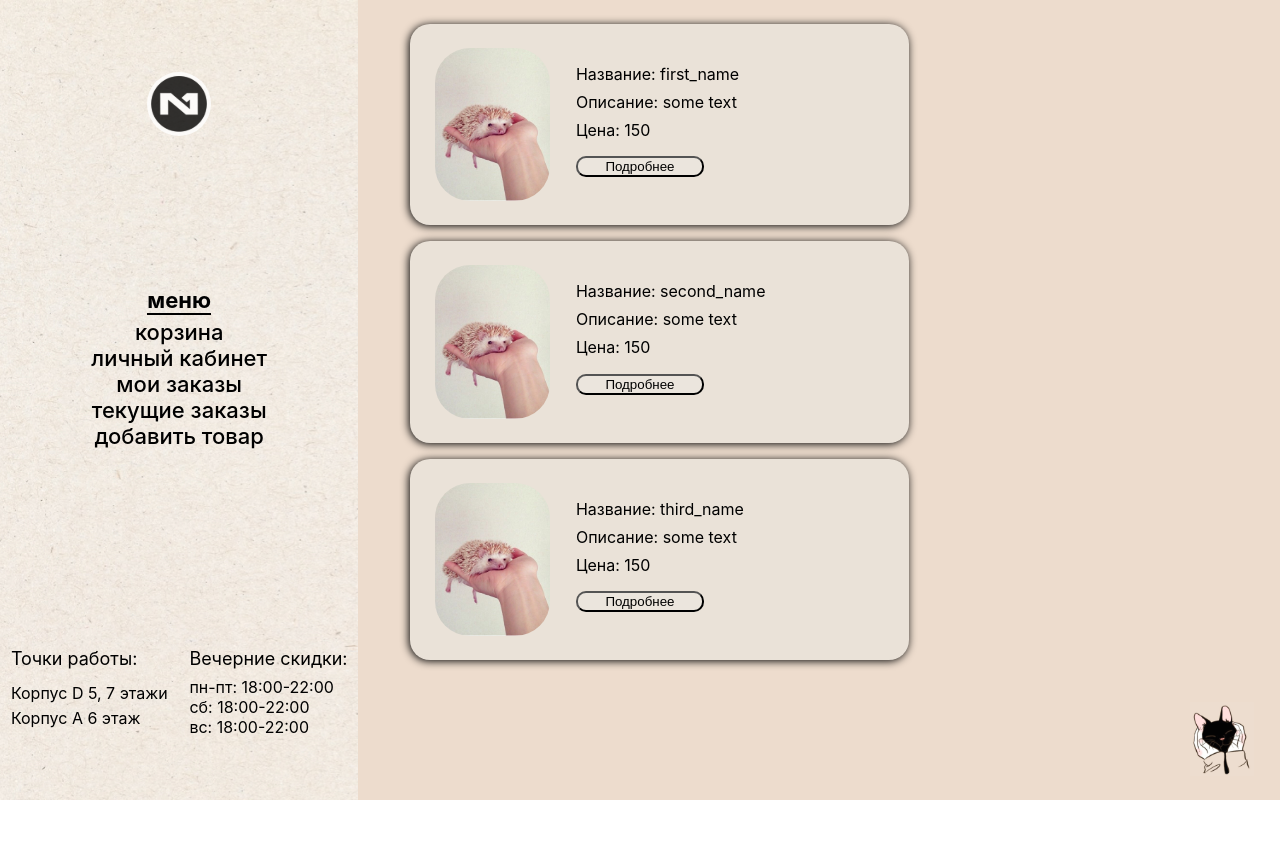
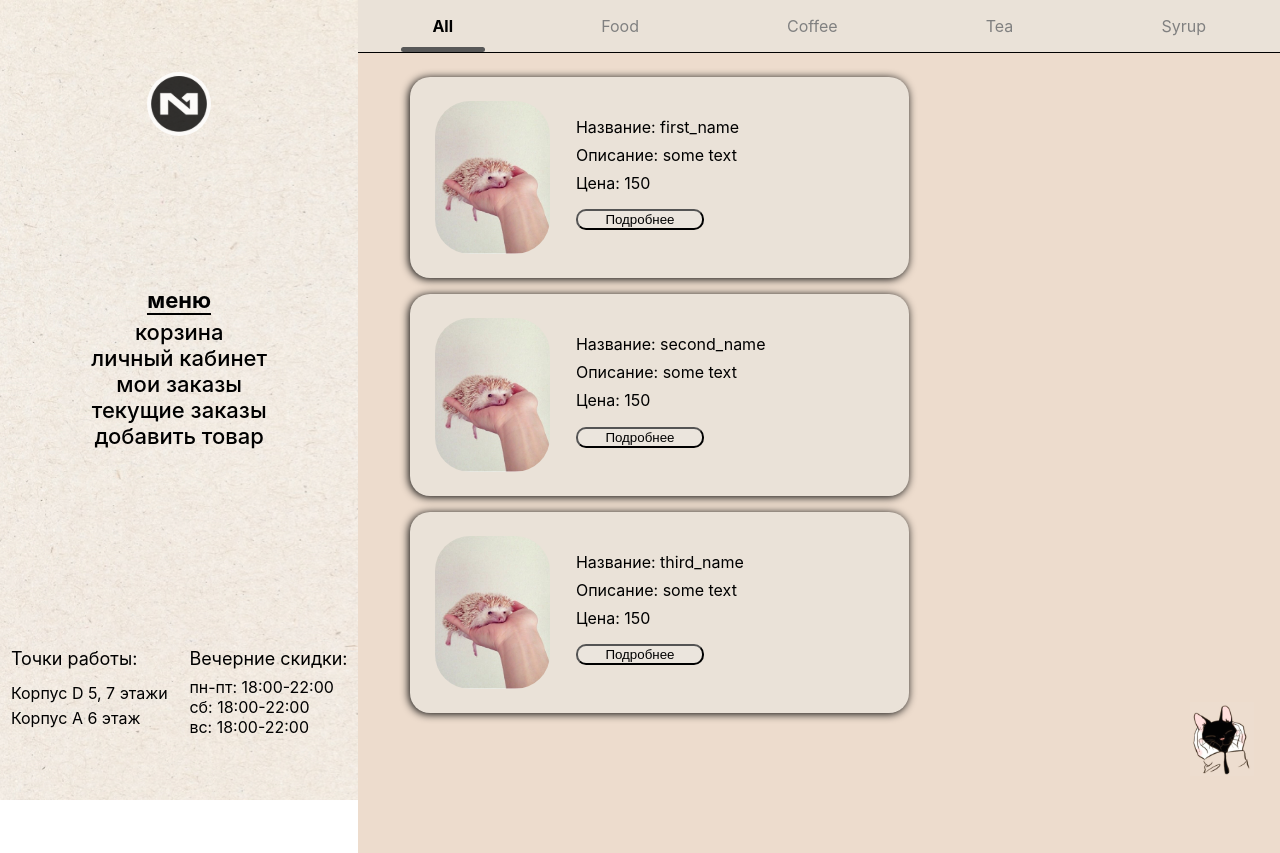
Before and after one commit to BornOfTheMoon/Coffee, a React (Create React App) app: page /menu in a window 1280 px wide. Before the commit the page ends 800 px from the top, so only its background shows below. Built offline with nearby package versions, Linux system fonts and the light colour scheme; no server answers.

Commit message:
added tabs on menu page

```diff
--- a/src/components/CurrentOrders/CurrentOrders.js
+++ b/src/components/CurrentOrders/CurrentOrders.js
@@ -19,7 +19,7 @@ function CurrentOrders({orders}) {
         <div className={styles.currentOrders}>
             <p>Ждут подтверждения</p>
             <div className={styles.currentOrders__items}>
-                {wait.map((order) => <CurrentOrdersCard order={order} status={"wait confirm"}/>)}
+                {wait.map((order) => <CurrentOrdersCard order={order}/>)}
             </div>
             <p>В работе</p>
             <div className={styles.currentOrders__items}>
--- /dev/null
+++ b/src/components/MenuTabBar/MenuTabBar.js
@@ -0,0 +1,42 @@
+import { useState } from "react";
+import styles from "./MenuTabs.module.css";
+import Tab from "./MenuTabItem";
+
+
+const MenuTabBar = ({products, setProducts}) => {
+    console.log(products)
+    const tabs = [
+        {
+            name: "All",
+            onclick: () => setProducts(products),
+        },
+        {
+            name: "Food",
+            onclick: () => setProducts(products.filter((value) => value.category === "food")),
+        },
+        {
+            name: "Coffee",
+            onclick: () => setProducts(products.filter((value) => value.category === "coffee")),
+        },
+        {
+            name: "Tea",
+            onclick: () => setProducts(products.filter((value) => value.category === "tea")),
+        },
+        {
+            name: "Syrup",
+            onclick: () => setProducts(products.filter((value) => value.category === "syrup")),
+        },
+    ];
+    const [activeTab, setActiveTab] = useState(0);
+    const tabItems = tabs.map((value, index) => (
+        <Tab
+            activeChanger={() => setActiveTab(index)}
+            dataChanger={value.onclick}
+            tabTitle={value.name}
+            isActive={activeTab === index}
+        />
+    ));
+    return <div className={styles.container}>{tabItems}</div>;
+};
+
+export default MenuTabBar;
--- /dev/null
+++ b/src/components/MenuTabBar/MenuTabItem.js
@@ -0,0 +1,16 @@
+import styles from "./MenuTabs.module.css";
+
+
+const Tab = ({dataChanger, activeChanger, tabTitle, isActive}) => (
+    <div
+        className={`${styles.tab} ${isActive && styles.active_tab}`}
+        onClick={() => {
+            dataChanger();
+            activeChanger();
+        }}
+    >
+        <span className={styles.tab_title}>{tabTitle}</span>
+    </div>
+);
+
+export default Tab;
--- /dev/null
+++ b/src/components/MenuTabBar/MenuTabs.module.css
@@ -0,0 +1,46 @@
+.container {
+    display: flex;
+    flex: 1;
+    align-items: center;
+    border-bottom: black 1px solid;
+    background: #EAE2D8;
+    background-blend-mode: overlay;
+}
+
+.tab {
+    text-align: center;
+    flex-grow: 1;
+    padding: 16px;
+    cursor: pointer;
+}
+
+.tab_title {
+    color: gray;
+    font-weight: normal;
+}
+
+.active_tab {
+    position: relative;
+}
+
+.active_tab > .tab_title {
+    color:black;
+    font-weight: bold;
+}
+
+.active_tab > .tab_title::after {
+    content: "";
+    background-color: #585858;
+    display: block;
+    position: absolute;
+    height: 5px;
+    width: 50%;
+    border-radius: 1rem;
+    bottom: 0;
+    left: 25%;
+    text-align: center;
+}
+
+.tab:hover {
+    background-color: gray;
+}
--- a/src/components/OrderCard/OrderCard.js
+++ b/src/components/OrderCard/OrderCard.js
@@ -11,7 +11,6 @@ const defaultOrder = {
     }
 
 function OrderCard({id}) {
-    console.log(id)
     const [order, setOrder] = useState(defaultOrder)
     const API_URL = `http://localhost:8000/api/order/${id}`
 
--- a/src/components/OrderCard/OrderCardItem.js
+++ b/src/components/OrderCard/OrderCardItem.js
@@ -8,16 +8,11 @@ const defaultProduct = {
 }
 
 function OrderCardItem({name}) {
-    console.log(name)
     const [product, setProduct] = useState(defaultProduct)
 
     useState(async () => {
         await GetRequest(defaultProduct, setProduct, `http://localhost:8000/api/product/${name}`)
     })
-
-    console.log(product)
-    const price = product.price
-    console.log(price)
 
     return (
         <div className={styles.orderCardItem}>
--- a/src/pages/MenuPage/MenuPage.js
+++ b/src/pages/MenuPage/MenuPage.js
@@ -3,6 +3,7 @@ import Sidebar from "../../components/Sidebar/Sidebar";
 import Menu from "../../components/Menu/Menu";
 import {useState} from "react";
 import {GetRequest} from "../../api/GetRequest"
+import MenuTabBar from "../../components/MenuTabBar/MenuTabBar";
 
 const defaultProducts = [
     {
@@ -27,17 +28,22 @@ const defaultProducts = [
 
 function MenuPage() {
     const [products, setProducts] = useState(defaultProducts)
+    const [filterProducts, setFilterProducts] = useState(defaultProducts)
     const API_URL = 'http://localhost:8000/api/product/'
 
     useState(async () => {
         await GetRequest(defaultProducts, setProducts, API_URL)
+        await GetRequest(defaultProducts, setFilterProducts, API_URL)
     })
+
+    console.log(products)
 
     return (
         <div className={styles.menuPage}>
             <Sidebar item="menu"/>
             <div className={styles.menuPage__content}>
-                <Menu products={products}/>
+                <MenuTabBar products={products} setProducts={setFilterProducts}/>
+                <Menu products={filterProducts}/>
             </div>
         </div>
     )
```
Also changed, not shown: 1 other file (tests, documents, lock files or other folders).
